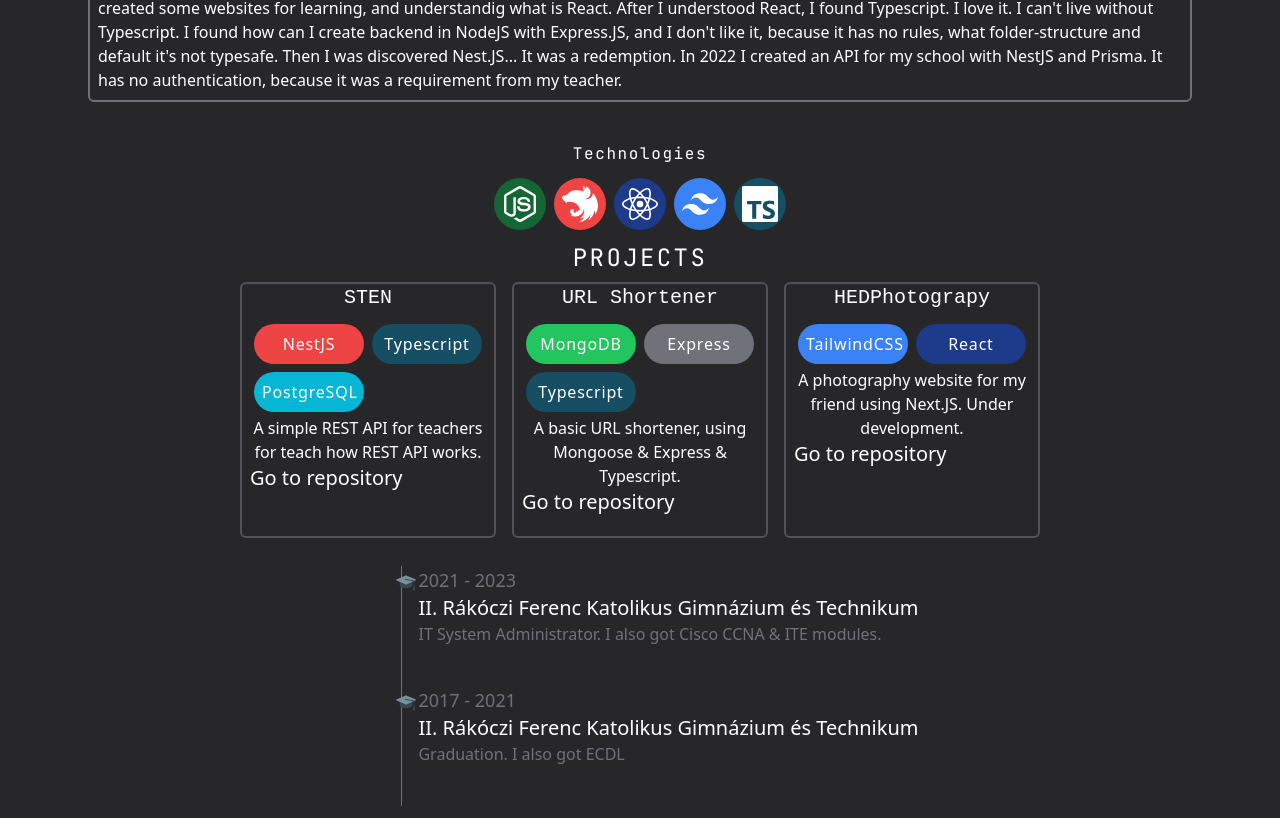
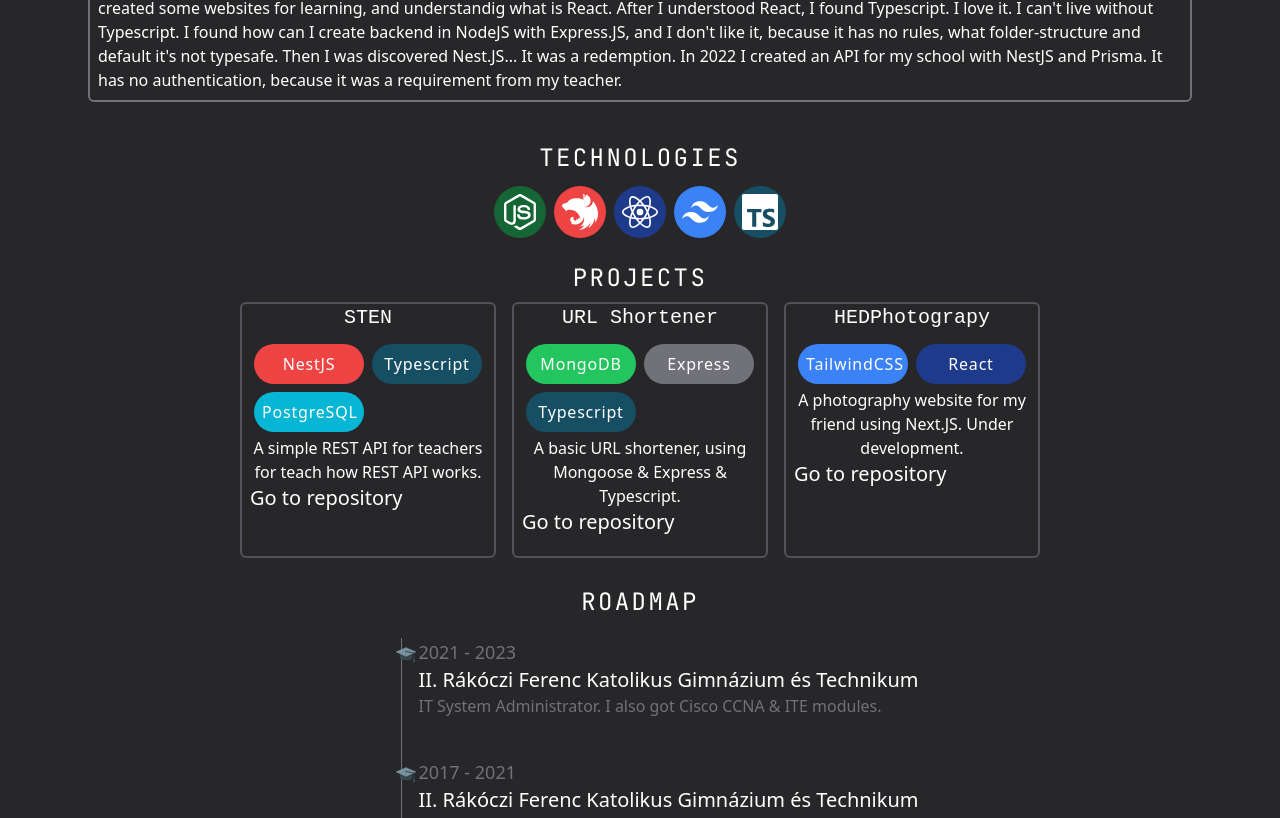
Before and after one commit to Floriian/floriian.github.io, a React (Vite) app: page / in a window 1280 px wide. Shown: the part 494-1312 px from the top of the page. Built offline with nearby package versions, Linux system fonts and the light colour scheme.

Commit message:
project cards to grid.

```diff
--- a/src/pages/Home.tsx
+++ b/src/pages/Home.tsx
@@ -17,7 +17,7 @@ export default function Home() {
           About Me
         </p>
         <AboutMe />
-        <p className="m-2 text-center font-jetbrains tracking-widest">
+        <p className="mt-5 text-center font-jetbrains text-2xl uppercase tracking-widest">
           Technologies
         </p>
         <div className="m-2 flex justify-center text-center">
@@ -32,10 +32,11 @@ export default function Home() {
               />
             ))}
         </div>
-        <p className="text-center font-jetbrains text-2xl uppercase tracking-widest">
+        <p className="mt-5 text-center font-jetbrains text-2xl uppercase tracking-widest">
           Projects
         </p>
-        <div className="flex w-full flex-col items-center justify-center self-center lg:flex-row">
+        <div className="flex w-full justify-center self-center lg:flex-row">
+          <div className="grid grid-cols-1 lg:grid-cols-3">
             {projects.map((project) => (
               <Card
                 key={project.url}
@@ -46,6 +47,10 @@ export default function Home() {
               />
             ))}
           </div>
+        </div>
+        <p className="mt-5 text-center font-jetbrains text-2xl uppercase tracking-widest">
+          Roadmap
+        </p>
         <div className="m-5 flex w-full justify-center">
           <RoadMap />
         </div>
```
Lines whose indentation alone changed are shown as unchanged.
